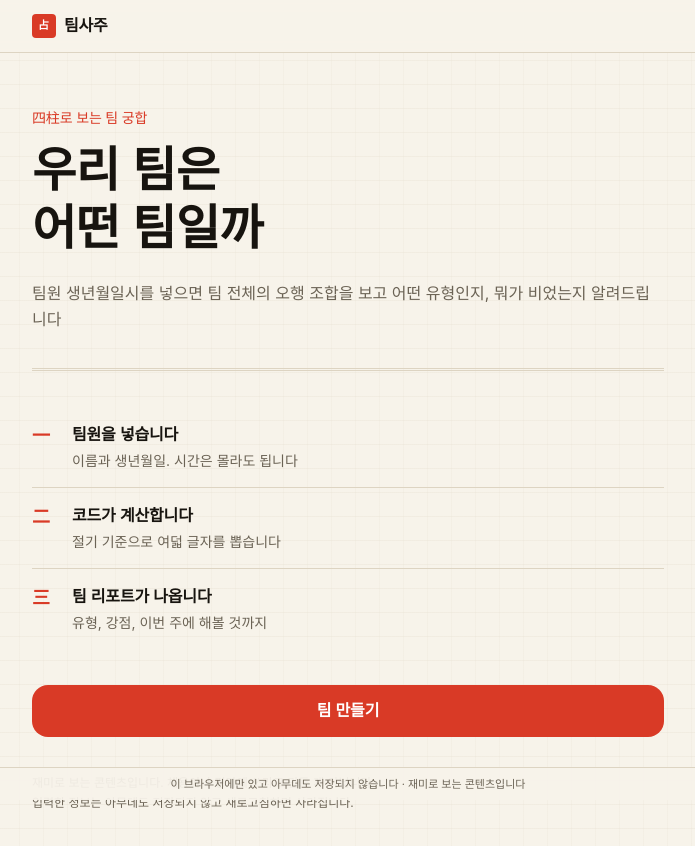
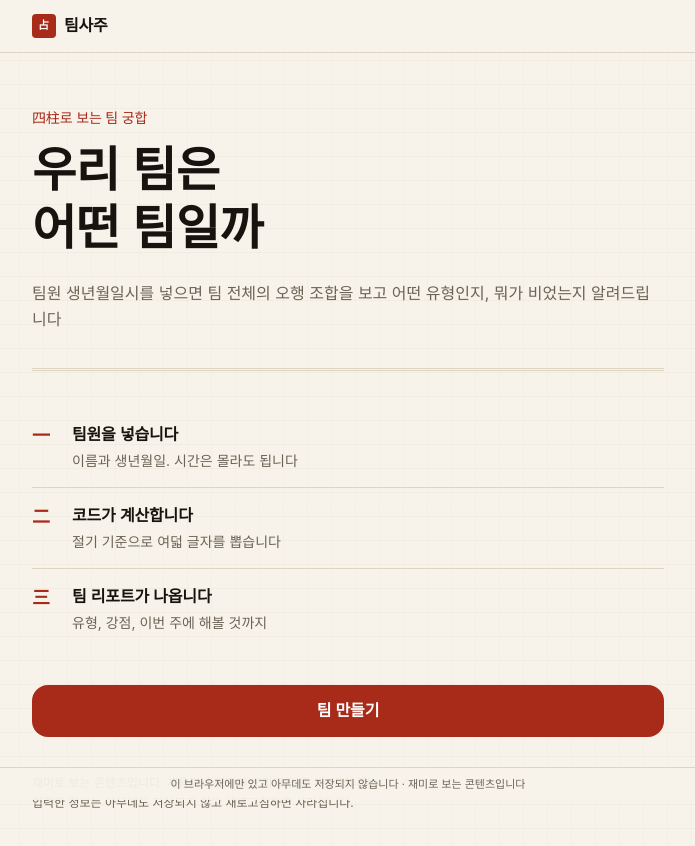
Before and after one commit to T-BluePot/team-saju, a React (Vite) app: page / in a window 1280 px wide. Shown: the top 846 px of the page, without its empty margins (292-987 px from the left). Built offline with nearby package versions, Linux system fonts and the light colour scheme.

Commit message:
fix: 흰 글자를 받는 면도 accent-deep 을 쓴다

```diff
--- a/src/components/Common/CommonButton.tsx
+++ b/src/components/Common/CommonButton.tsx
@@ -3,8 +3,9 @@ import type { ButtonHTMLAttributes, ReactNode } from 'react'
 /**
  * 버튼 프리미티브.
  *
- * 색은 CSS 변수만 쓴다. 강조색은 `--accent` 를 본다.
- * 결과 유형별로 --accent 를 갈아끼우는 건 아직 안 했다. #4 에서 붙인다.
+ * 색은 CSS 변수만 쓴다. 결과 화면에서는 주도 오행에 따라 강조색이 갈린다.
+ * primary 는 흰 글자를 얹으니 면색으로 --accent-deep 을 쓴다.
+ * 오방색 원본 위에 흰 글자를 놓으면 土 3.04:1, 金 3.92:1 로 안 읽힌다.
  */
 export type CommonButtonVariant = 'primary' | 'ghost' | 'quiet'
 
@@ -36,7 +37,7 @@ function styleFor(variant: CommonButtonVariant, fullBleed: boolean) {
     outlineColor: 'var(--accent)',
   }
   if (variant === 'primary') {
-    return { ...base, background: 'var(--accent)', color: '#fff' }
+    return { ...base, background: 'var(--accent-deep)', color: '#fff' }
   }
   if (variant === 'ghost') {
     return {
--- a/src/components/Input/InputConsentModal.tsx
+++ b/src/components/Input/InputConsentModal.tsx
@@ -57,7 +57,7 @@ export function InputConsentModal({ onAgree, onDecline }: Props) {
               <div key={term} className="flex gap-4">
                 <dt
                   className="serif w-16 shrink-0 text-sm font-bold"
-                  style={{ color: 'var(--accent)' }}
+                  style={{ color: 'var(--accent-deep)' }}
                 >
                   {term}
                 </dt>
--- a/src/components/Result/PersonalView.tsx
+++ b/src/components/Result/PersonalView.tsx
@@ -41,7 +41,7 @@ export function PersonalView({
             className="press min-h-11 rounded-full px-4 text-sm font-medium"
             style={
               i === selected
-                ? { background: 'var(--accent)', color: '#fff' }
+                ? { background: 'var(--accent-deep)', color: '#fff' }
                 : { background: 'var(--paper-deep)', border: '1px solid var(--rule)' }
             }
           >
--- a/src/index.css
+++ b/src/index.css
@@ -115,7 +115,11 @@ body {
   letter-spacing: -0.01em;
 }
 
-/* 인장. 붉은 사각 도장 느낌. 결과 화면 안에서는 오행색을 따라간다 */
+/*
+ * 인장. 붉은 사각 도장 느낌. 결과 화면 안에서는 오행색을 따라간다.
+ * 흰 글자를 얹으니 면색은 --accent 가 아니라 --accent-deep 을 쓴다.
+ * 오방색 원본 위에 흰 글자를 놓으면 土 3.04:1, 金 3.92:1 로 안 읽힌다.
+ */
 .seal {
   display: inline-flex;
   align-items: center;
@@ -123,7 +127,7 @@ body {
   font-family: var(--font-serif);
   font-weight: 800;
   color: #fff;
-  background: var(--accent);
+  background: var(--accent-deep);
   border-radius: 4px;
   letter-spacing: 0.08em;
 }
@@ -254,7 +258,10 @@ body {
 }
 
 @media (prefers-color-scheme: dark) {
-  /* 다크는 오방색이 밝아서 글자로 바로 쓴다. wash 는 10% 로 낮춰야 4.5:1 을 넘는다 */
+  /*
+   * 다크는 오방색이 밝아서 대체로 글자로 바로 쓴다.
+   * wash 도 12%에서 10%로 낮춘다. 12%면 火가 4.42:1 로 모자란다.
+   */
   [data-element='木'],
   [data-element='火'],
   [data-element='土'],
@@ -263,4 +270,12 @@ body {
     --accent-deep: var(--accent);
     --accent-wash: color-mix(in srgb, var(--accent) 10%, var(--surface));
   }
+
+  /*
+   * 水만 예외다. 다크 --el-water 가 어두운 편이라 그대로 쓰면 wash 위에서 4.03:1 이고,
+   * wash 를 0%까지 낮춰도 4.51:1 이라 여유가 없다. 농도로는 못 고쳐서 색을 밝힌다.
+   */
+  [data-element='水'] {
+    --accent-deep: #8098c4;
+  }
 }
--- a/src/lib/share/renderShareCard.ts
+++ b/src/lib/share/renderShareCard.ts
@@ -202,7 +202,8 @@ function layout(
     ctx.save()
     ctx.translate(W - PAD - 34, y - 24)
     ctx.rotate((-4 * Math.PI) / 180)
-    ctx.fillStyle = accent
+    // 흰 글자를 얹으니 accentDeep 을 쓴다. 화면 인장과 같은 규칙
+    ctx.fillStyle = accentDeep
     roundRect(ctx, -34, -34, 68, 68, 8)
     ctx.fill()
     ctx.fillStyle = '#fff'
--- a/src/pages/LandingPage.tsx
+++ b/src/pages/LandingPage.tsx
@@ -13,7 +13,7 @@ export function LandingPage() {
   return (
     <div className="flex flex-col gap-9 py-6">
       <div>
-        <p className="serif text-sm" style={{ color: 'var(--accent)' }}>
+        <p className="serif text-sm" style={{ color: 'var(--accent-deep)' }}>
           四柱로 보는 팀 궁합
         </p>
         <h1 className="serif mt-4 text-[2.4rem] font-extrabold leading-[1.2] sm:text-5xl">
@@ -38,7 +38,7 @@ export function LandingPage() {
           >
             <span
               className="serif w-5 shrink-0 text-lg font-bold"
-              style={{ color: 'var(--accent)' }}
+              style={{ color: 'var(--accent-deep)' }}
             >
               {num}
             </span>
```
Also changed, not shown: 3 other files (tests, documents, lock files or other folders).
